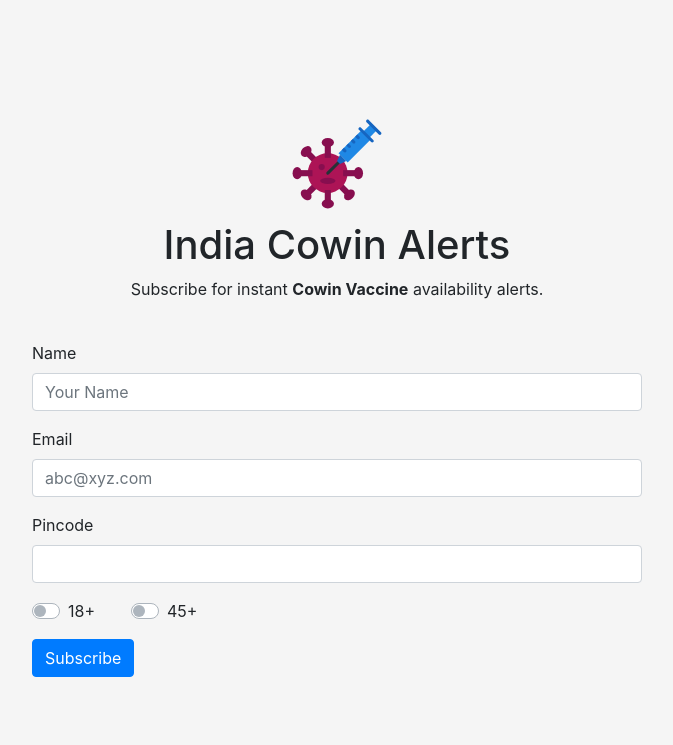
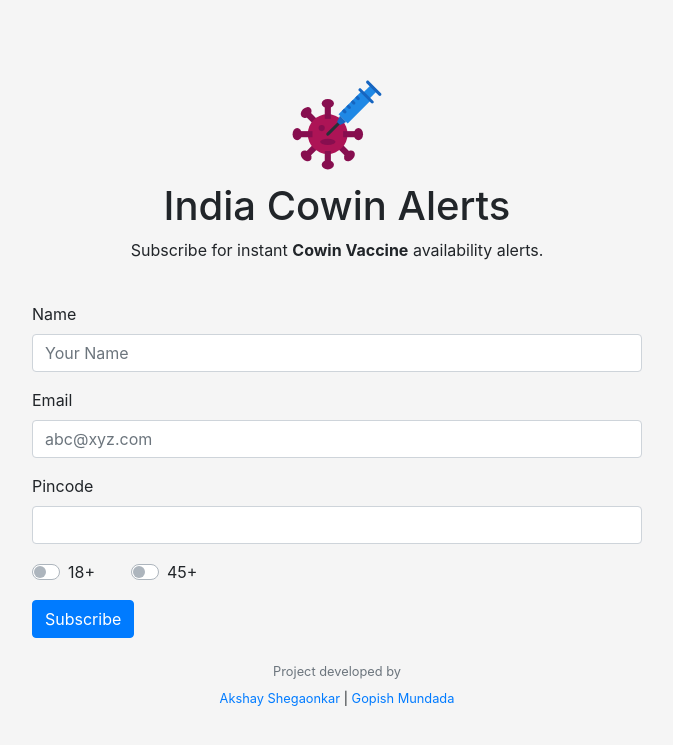
Before and after one commit to gopishmundada/cowin_alerts, a Flask app: page / in a window 1280 px wide. Shown: the top 745 px of the page, without its empty margins (303-976 px from the left). Run offline with Flask 2, Linux system fonts and the light colour scheme; parts of the project's set-up code (start-up, migrations or seed data) failed here and were passed over.

Commit message:
feat: Add developer contact

```diff
--- a/cowin_alerts/templates/index.html
+++ b/cowin_alerts/templates/index.html
@@ -44,7 +44,7 @@
         <h1>India Cowin Alerts</h1>
         <p>Subscribe for instant <strong>Cowin Vaccine</strong> availability alerts.</p>
       </div>
-      <form action="{{request.path}}" method="POST">
+      <form action="{{request.path}}" method="POST" class="mb-4">
         <!-- prettier-ignore -->
         {{ sub_form.hidden_tag() }}
         {{render_bootstrap_field(sub_form.name, placeholder="Your Name")}}
@@ -85,6 +85,13 @@
         </div>
         {%endif%}
       </form>
+      <div class="d-flex flex-column align-items-center mb-4 text-small">
+        <small class="mb-2 text-muted">Project developed by</small>
+        <small>
+          <a href="https://www.linkedin.com/in/akkisdiary/">Akshay Shegaonkar</a> |
+          <a href="https://www.linkedin.com/in/gopish-mundada/">Gopish Mundada</a>
+        </small>
+      </div>
     </div>
 
     <script
```
Lines whose indentation alone changed are shown as unchanged.
